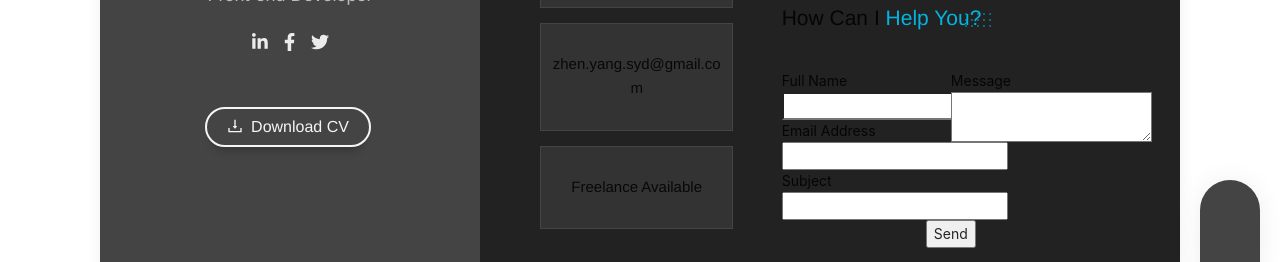
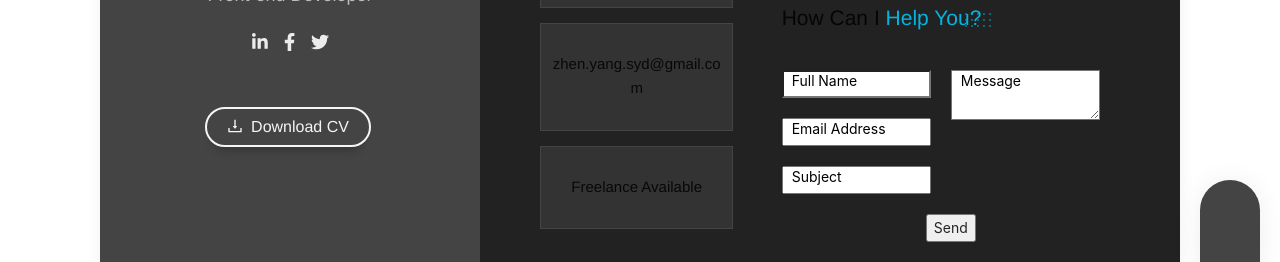
Before and after one commit to 13146939zhenyang/zy-resume, a React (Create React App) app: page /#home in a window 1280 px wide. Shown: the part 425-687 px from the top of the page. Built offline with nearby package versions, Linux system fonts and the light colour scheme; a web font is replaced by a local one.

Commit message:
build input section css

```diff
--- a/public/styles/site/_pages/_animatedPage.scss
+++ b/public/styles/site/_pages/_animatedPage.scss
@@ -417,10 +417,28 @@
 }
 
 .email-form-wrapper {
+	label {
+		display: block;
+		width: 100%;
+		position: relative;
+		margin-bottom: 20px;
+		padding-right: 20px;
+		span {
+			position: absolute;
+			top: 0;
+			left: 10px;
+			color: black;
+		}
+	}
+    &_input {
+		width: 100%;
+	}
 
-    &_input {}
+    &_textarea {
+		width: 100%;
+	}
 
-    &_textarea {}
-
-    &_button {}
+    &_send-button {
+		color: black;
+	}
 }
```
